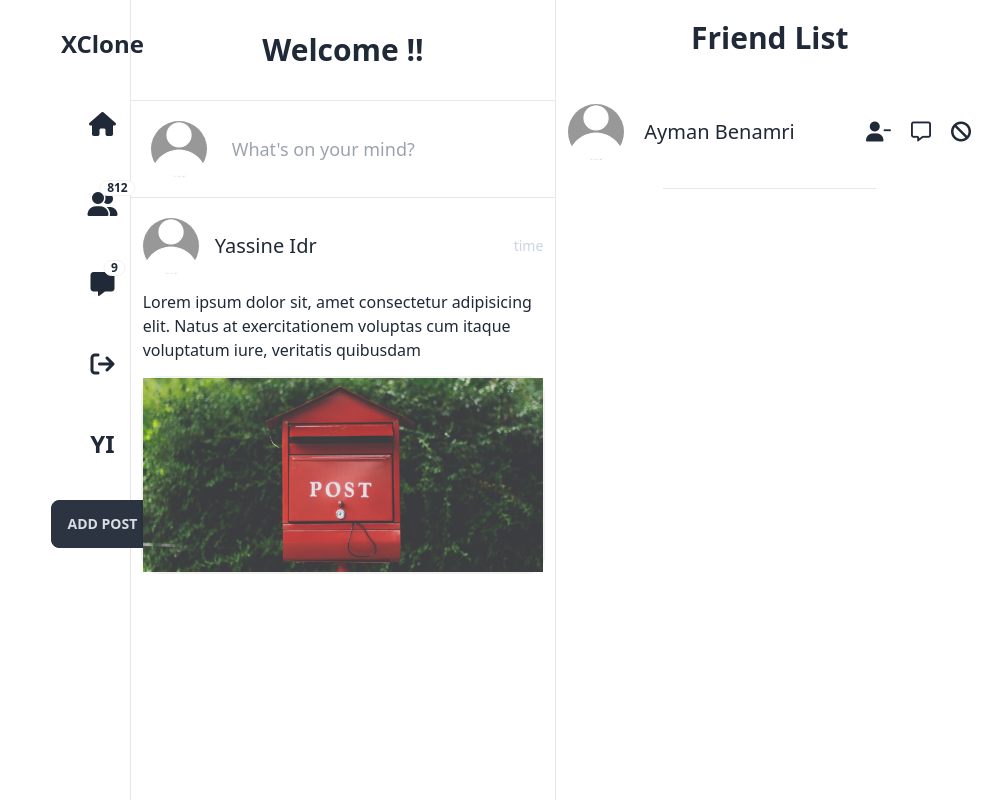
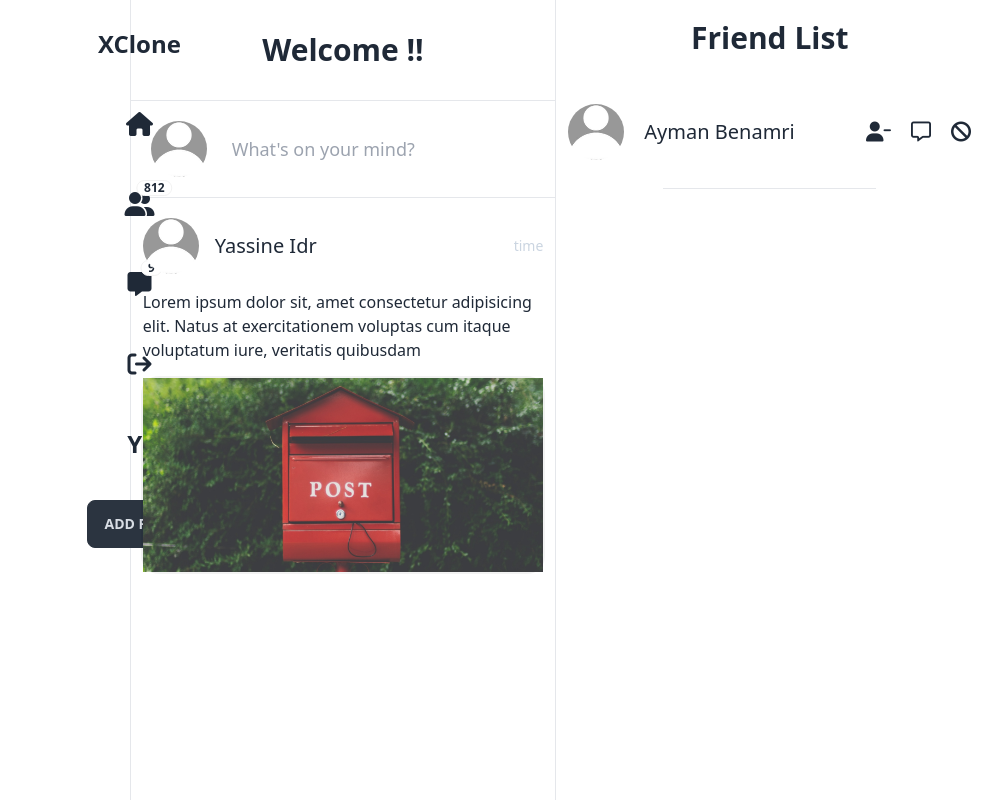
Before and after one commit to XCloneProject/XClone, a Vue app in the folder client/: page /home in a window 1280 px wide. Shown: the whole page, without its empty margins (297-1280 px from the left). Built offline with nearby package versions, Linux system fonts and the light colour scheme; sample sign-in values are in the browser's storage.

Commit message:
some immprovements

```diff
--- a/client/src/components/SideBar.vue
+++ b/client/src/components/SideBar.vue
@@ -1,9 +1,9 @@
 <template>
-  <div class="grid grid-cols-2 min-h-screen">
-    <div>
+  <div class="grid grid-cols-3 min-h-screen">
+    <div class="col-span-2">
     </div>
     <div class="col-span-1">
-      <div class="flex flex-col gap-8 items-center">
+      <div class="flex flex-col gap-8 items-center ml-12">
         <div class=" justify-center mt-5">
           <RouterLink :to="{ name: 'home' }">
             <a class="btn btn-ghost normal-case text-2xl font-bold">XClone</a>
@@ -66,8 +66,6 @@ import store from '../store';
 
 defineEmits(['toggle-friends','toggle-messages'])
 
-
-
 const isDark = useDark()
 console.log(isDark.value)
 const toggleDark = useToggle(isDark)
@@ -76,9 +74,6 @@ const handleLogout = async () => {
   await store.dispatch('logout')
 }
 
-const toggleList = ()=>{
-  showList.value = !showList.value
-}
 </script>
 
 <style></style>
--- a/client/src/views/HomeView.vue
+++ b/client/src/views/HomeView.vue
@@ -1,13 +1,13 @@
 <template>
-  <div class="grid grid-cols-3 flex-1 w-full ">
+  <div class="grid grid-cols-6 flex-1 w-full ">
 
     <!-- Side Bar -->
-    <div class="col-span-1 relative ml-56  ">
-      <SideBarVue class="fixed h-screen top-0"  @toggle-friends="toggleList" @toggle-messages="toggleList"/>
+    <div class="col-span-2 relative ">
+      <SideBarVue class="fixed h-screen top-0"  @toggle-friends="toggleFriend" @toggle-messages="toggleMessages"/>
     </div>
 
     <!-- Main -->
-    <div class="flex flex-col border-r border-l container">
+    <div class="flex flex-col col-span-2 border-r border-l container ">
       <div class="flex justify-center  py-5 font-bold text-3xl my-3">
         <div>Welcome {{ store.state.loggedUser.name }} !!</div>
       </div>
@@ -16,7 +16,7 @@
     </div>
 
     <!-- Lists -->
-    <div>
+    <div class="col-span-2">
       <FriendList :showList="showList" />
       <MessagesList :showMessages="showMessages" />
     </div>
@@ -38,8 +38,13 @@ import MessagesList from '../components/MessagesList.vue';
 const showList = ref(true)
 const showMessages = ref(false)
 
-const toggleList = ()=> {
-  showList.value=!showList.value;
-  showMessages.value = !showMessages.value;
+const toggleFriend = ()=> {
+  showList.value= true;
+  showMessages.value = false;
+}
+
+const toggleMessages = ()=>{
+  showMessages.value = true;
+  showList.value = false;
 }
 </script>
```
